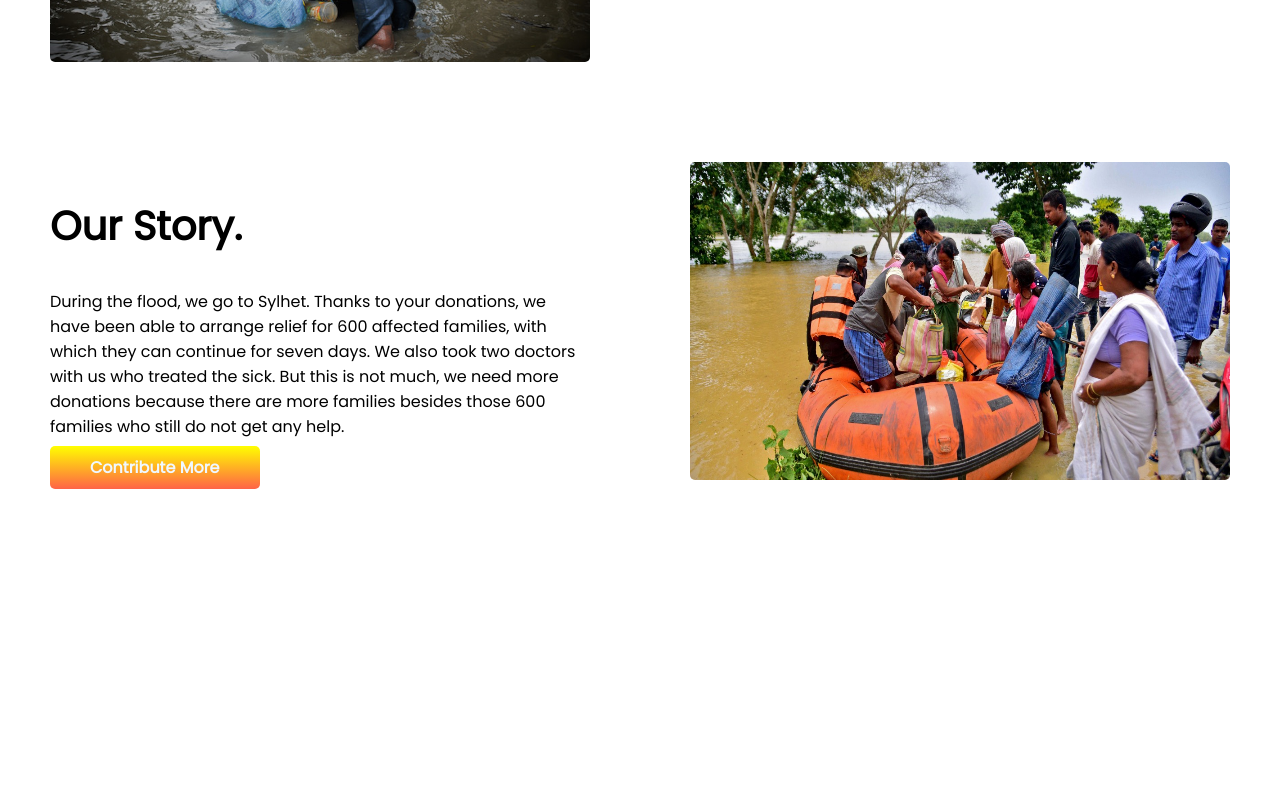
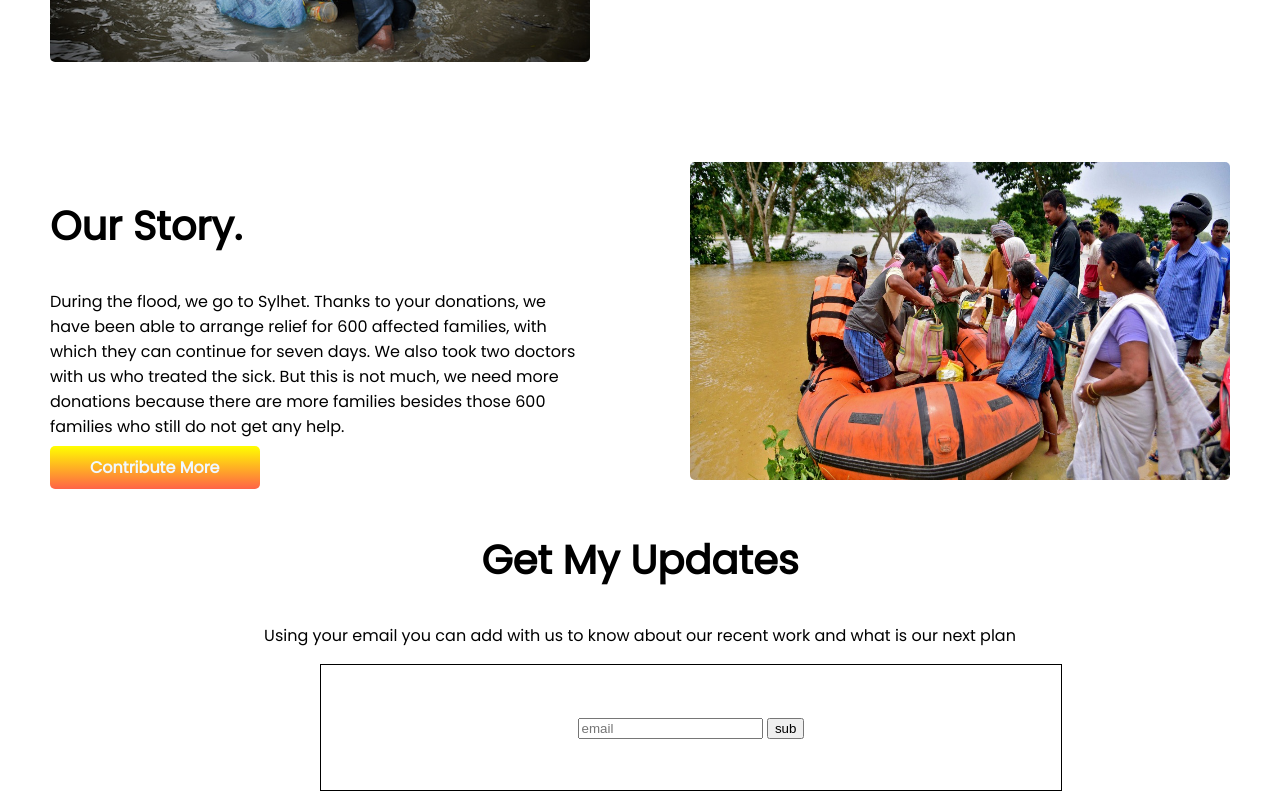
Before and after one commit to ABuBakar7447/donate-for-humanity-repo, a plain HTML site: page index.html in a window 1280 px wide. Shown: the part 2526-3317 px from the top of the page. Before the commit the page ends 3015 px from the top, so only its background shows below. Drawn offline with Linux system fonts and the light colour scheme.

Commit message:
git change

```diff
--- a/index.html
+++ b/index.html
@@ -171,6 +171,24 @@
 
     </section>
 
+    <section>
+
+        <div class="halim">
+            <h2>Get My Updates</h2>
+            <p>Using your email you can add with us to know about our recent work and what is our next plan</p>
+        </div>
+
+        <div class="border">
+            <input type="email" placeholder="email">
+            <button>sub</button>
+
+        </div>
+
+
+
+
+    </section>
+
 
 
 
--- a/style.css
+++ b/style.css
@@ -137,7 +137,13 @@ h3{
     height: 100%;
     border-radius: 5px;
 
+}
 
-
+.border{
+    text-align: center;
+    border: 1px solid black;
+    width: 50%;
+    margin-left: 25%;
+    padding: 50px 50px;
 
 }
```
